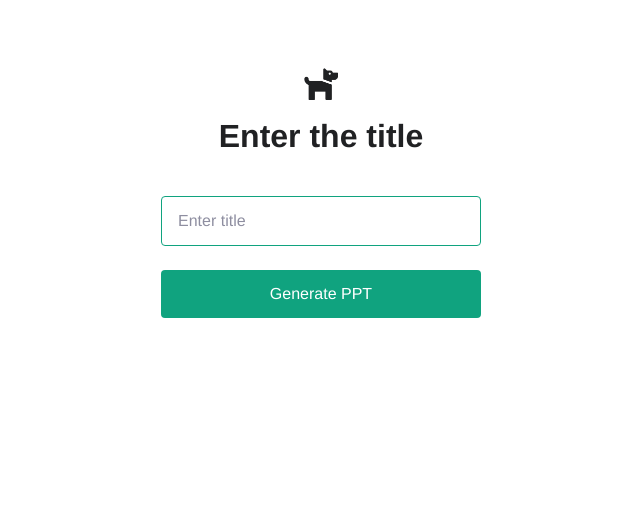
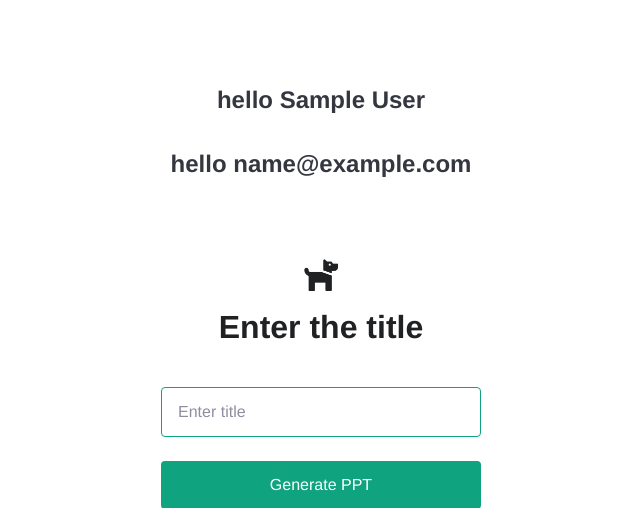
Before and after one commit to yash1120/ppt-creator, a Flask app: template templates/input.html in a window 1280 px wide. Shown: the top 508 px of the page, without its empty margins (319-959 px from the left). Run offline with Flask 2, Linux system fonts and the light colour scheme; the template is opened without the code that fills it, so the values that code supplies are empty; the visitor is signed in with stand-in values (Sample User, id 1); parts of the project's set-up code (start-up, migrations or seed data) failed here and were passed over; some web fonts are replaced.

Commit message:
google auth done

```diff
--- a/app.py
+++ b/app.py
@@ -2,62 +2,144 @@ import os
 import openai
 from flask import Flask, redirect, render_template, request, url_for, session, jsonify, abort
 import re
-from flask_dance.contrib.google import make_google_blueprint, google
-from google.oauth2.credentials import Credentials
-
-app = Flask(__name__)
-app.secret_key = "your secret key"
-
-# create the blueprint for google auth
-google_bp = make_google_blueprint(
-    client_id=os.getenv("GOOGLE_CLIENT_ID"),
-    client_secret=os.getenv("GOOGLE_CLIENT_SECRET"),
-    scope=["openid", "email", "profile"],
-    redirect_url='http://127.0.0.1:5000/callback'
+from flask_login import (
+    LoginManager,
+    current_user,
+    login_required,
+    login_user,
+    logout_user,
 )
-app.register_blueprint(google_bp, url_prefix="/login")
-
-# check if user is logged in
+import sqlite3
+import json
+from oauthlib.oauth2 import WebApplicationClient
+import requests
 
 
-def login_is_required(function):
-    def wrapper(*args, **kwargs):
-        if not google.authorized:
-            return redirect(url_for("google.login"))
-        else:
-            return function(*args, **kwargs)
-    return wrapper
+from db import init_db_command
+from user import User
+app = Flask(__name__)
+
+GOOGLE_CLIENT_ID = os.environ.get("GOOGLE_CLIENT_ID", None)
+GOOGLE_CLIENT_SECRET = os.environ.get("GOOGLE_CLIENT_SECRET", None)
+GOOGLE_DISCOVERY_URL = (
+    "https://accounts.google.com/.well-known/openid-configuration"
+)
+app.secret_key = os.urandom(24)
+login_manager = LoginManager()
+login_manager.init_app(app)
+
+# Naive database setup
+try:
+    init_db_command()
+except sqlite3.OperationalError:
+    # Assume it's already been created
+    pass
+
+# OAuth 2 client setup
+client = WebApplicationClient(GOOGLE_CLIENT_ID)
+os.environ["OAUTHLIB_INSECURE_TRANSPORT"] = "1"
+# Flask-Login helper to retrieve a user from our db
+
+
+@login_manager.user_loader
+def load_user(user_id):
+    return User.get(user_id)
 
 
 @app.route("/")
 def index():
-    if not google.authorized:
-        return redirect(url_for("google.login"))
-    resp = google.get("/oauth2/v2/userinfo")
-    return jsonify(resp.json())
+    if current_user.is_authenticated:
+        return (
+            "<p>Hello, {}! You're logged in! Email: {}</p>"
+            "<div><p>Google Profile Picture:</p>"
+            '<img src="{}" alt="Google profile pic"></img></div>'
+            '<a class="button" href="/logout">Logout</a>'.format(
+                current_user.name, current_user.email, current_user.profile_pic
+            )
+        )
+    else:
+        return '<a class="button" href="/login">Google Login</a>'
+
+
+def get_google_provider_cfg():
+    return requests.get(GOOGLE_DISCOVERY_URL).json()
 
 
 @app.route("/login")
 def login():
-    return redirect(url_for("google.login"))
+    # Find out what URL to hit for Google login
+    google_provider_cfg = get_google_provider_cfg()
+    authorization_endpoint = google_provider_cfg["authorization_endpoint"]
+
+    # Use library to construct the request for Google login and provide
+    # scopes that let you retrieve user's profile from Google
+    request_uri = client.prepare_request_uri(
+        authorization_endpoint,
+        redirect_uri=request.base_url + "/callback",
+        scope=["openid", "email", "profile"],
+    )
+    return redirect(request_uri)
 
 
-@app.route("/callback")
+@app.route("/login/callback")
 def callback():
-    google.authorized_response()
-    creds = Credentials.from_authorized_response(
-        google.authorized_response(), scopes=google_bp.scopes)
+    # Get authorization code Google sent back to you
+    code = request.args.get("code")
+    # Find out what URL to hit to get tokens that allow you to ask for
+    # things on behalf of a user
+    google_provider_cfg = get_google_provider_cfg()
+    token_endpoint = google_provider_cfg["token_endpoint"]
+    # Prepare and send a request to get tokens! Yay tokens!
+    token_url, headers, body = client.prepare_token_request(
+        token_endpoint,
+        authorization_response=request.url,
+        redirect_url=request.base_url,
+        code=code
+    )
+    token_response = requests.post(
+        token_url,
+        headers=headers,
+        data=body,
+        auth=(GOOGLE_CLIENT_ID, GOOGLE_CLIENT_SECRET),
+    )
 
-    id_info = creds.id_token
-    session["google_id"] = id_info.get("sub")
-    session["name"] = id_info.get("name")
-    return redirect("/input")
+    # Parse the tokens!
+    client.parse_request_body_response(json.dumps(token_response.json()))
+    # Now that you have tokens (yay) let's find and hit the URL
+    # from Google that gives you the user's profile information,
+    # including their Google profile image and email
+    userinfo_endpoint = google_provider_cfg["userinfo_endpoint"]
+    uri, headers, body = client.add_token(userinfo_endpoint)
+    userinfo_response = requests.get(uri, headers=headers, data=body)
+    # You want to make sure their email is verified.
+    # The user authenticated with Google, authorized your
+    # app, and now you've verified their email through Google!
+    if userinfo_response.json().get("email_verified"):
+        unique_id = userinfo_response.json()["sub"]
+        users_email = userinfo_response.json()["email"]
+        picture = userinfo_response.json()["picture"]
+        users_name = userinfo_response.json()["given_name"]
+    else:
+        return "User email not available or not verified by Google.", 400
+    # Create a user in your db with the information provided
+    # by Google
+    user = User(
+        id_=unique_id, name=users_name, email=users_email, profile_pic=picture
+    )
 
+    # Doesn't exist? Add it to the database.
+    if not User.get(unique_id):
+        User.create(unique_id, users_name, users_email, picture)
 
+    # Begin user session by logging the user in
+    login_user(user)
+
+    # Send user back to homepage
+    return redirect(url_for("input", name= "yash"))
 
 
 @app.route("/input", methods=["GET", "POST"])
-@login_is_required
+@login_required
 def input():
     if request.method == "POST":
         title = request.form["animal"]
@@ -71,13 +153,17 @@ def input():
         li = response.choices[0].text.strip().split("\n")
         result = [re.sub(r'^\d+\.', '', item).strip() for item in li]
         print(result)
-        return render_template("input.html", results=result)
+        return render_template("input.html", results=result ,current_user = current_user)
 
-    return render_template("input.html", results=None)
+    return render_template("input.html", results=None,current_user = current_user)
+@app.route("/logout")
+@login_required
+def logout():
+    logout_user()
+    return redirect(url_for("index"))
 
-
-@login_is_required
 @app.route("/content/<slide_title>", methods=["GET"])
+@login_required
 def content(slide_title):
     response = openai.Completion.create(
         model="text-davinci-003",
@@ -108,4 +194,4 @@ def generate_contnet(slide_title):
 
 
 if __name__ == "__main__":
-    app.run(host='0.0.0.0', debug=True)
+    app.run(debug=True)
--- /dev/null
+++ b/db.py
@@ -0,0 +1,37 @@
+import sqlite3
+
+import click
+from flask import current_app, g
+from flask.cli import with_appcontext
+
+def get_db():
+    if "db" not in g:
+        g.db = sqlite3.connect(
+            "sqlite_db", detect_types=sqlite3.PARSE_DECLTYPES
+        )
+        g.db.row_factory = sqlite3.Row
+
+    return g.db
+
+def close_db(e=None):
+    db = g.pop("db", None)
+
+    if db is not None:
+        db.close()
+
+def init_db():
+    db = get_db()
+
+    with current_app.open_resource("schema.sql") as f:
+        db.executescript(f.read().decode("utf8"))
+
+@click.command("init-db")
+@with_appcontext
+def init_db_command():
+    """Clear the existing data and create new tables."""
+    init_db()
+    click.echo("Initialized the database.")
+
+def init_app(app):
+    app.teardown_appcontext(close_db)
+    app.cli.add_command(init_db_command)
--- a/requirements.txt
+++ b/requirements.txt
@@ -23,5 +23,6 @@ toml==0.10.2
 tqdm==4.62.3
 urllib3==1.26.7
 Werkzeug==2.0.2
-google
-google_auth_oauthlib
+oauthlib
+pyOpenSSL
+Flask-Login
--- /dev/null
+++ b/schema.sql
@@ -0,0 +1,6 @@
+CREATE TABLE user (
+  id TEXT PRIMARY KEY,
+  name TEXT NOT NULL,
+  email TEXT UNIQUE NOT NULL,
+  profile_pic TEXT NOT NULL
+);
--- a/templates/index.html
+++ b/templates/index.html
@@ -9,6 +9,7 @@
 <body>
   <h1>
     this is the index page
+    <a href="/login/google">login</a>
   </h1>
 </body>
 </html>
--- a/templates/input.html
+++ b/templates/input.html
@@ -9,6 +9,10 @@
 </head>
 
 <body>
+    <h2>hello {{current_user.name}}</h2>
+    <h2>hello {{current_user.email}}</h2>
+    <h2><img src="{{current_user.profile_pic}}" alt=""> </h2>
+
   <img src="{{ url_for('static', filename='dog.png') }}" class="icon" />
   <h3>Enter the title</h3>
   <form action="/input" method="post">
--- /dev/null
+++ b/user.py
@@ -0,0 +1,34 @@
+from flask_login import UserMixin
+
+from db import get_db
+
+class User(UserMixin):
+    def __init__(self, id_, name, email, profile_pic):
+        self.id = id_
+        self.name = name
+        self.email = email
+        self.profile_pic = profile_pic
+
+    @staticmethod
+    def get(user_id):
+        db = get_db()
+        user = db.execute(
+            "SELECT * FROM user WHERE id = ?", (user_id,)
+        ).fetchone()
+        if not user:
+            return None
+
+        user = User(
+            id_=user[0], name=user[1], email=user[2], profile_pic=user[3]
+        )
+        return user
+
+    @staticmethod
+    def create(id_, name, email, profile_pic):
+        db = get_db()
+        db.execute(
+            "INSERT INTO user (id, name, email, profile_pic) "
+            "VALUES (?, ?, ?, ?)",
+            (id_, name, email, profile_pic),
+        )
+        db.commit()
```
Also changed, not shown: 1 other file.
